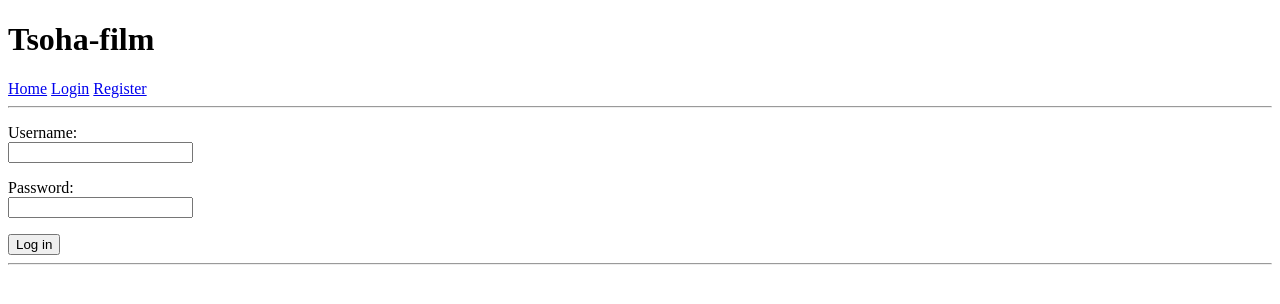
After one commit to EeroHY/tsoha-film, a Flask app: page /login in a window 1280 px wide. The commit adds this page. Shown: the top 304 px of the page. Run offline with Flask 3, Linux system fonts and the light colour scheme.

Commit message:
Added layout.html for site layout, modified the user not found-message

```diff
--- a/routes.py
+++ b/routes.py
@@ -9,25 +9,30 @@ from db import db
 def index():
     return render_template("index.html")
 
-@app.route("/login",methods=["POST"])
+@app.route("/login")
 def login():
+    return render_template("login.html")
+
+@app.route("/login_notfound")
+def login_notfound():
+    return render_template("login.html", notfound=True)
+
+@app.route("/login_user",methods=["POST"])
+def login_user():
     username = request.form["username"]
     password = request.form["password"]
     sql = text("SELECT id, password FROM users WHERE username=:username")
     result = db.session.execute(sql, {"username":username})
     user = result.fetchone()
     if not user:
-        session["notfound"] = username
-        return redirect("/")
+        return redirect("/login_notfound")
     else:
         hash_value = user.password
         if check_password_hash(hash_value, password):
-            del session["notfound"]
             session["username"] = username
             return redirect("/")
         else:
-            session["notfound"] = username
-            return redirect("/")
+            return redirect("/login_notfound")
 
 
 @app.route("/logout")
@@ -36,11 +41,11 @@ def logout():
     return redirect("/")
 
 
-@app.route("/newUser")
-def new():
-    return render_template("newUser.html")
+@app.route("/register")
+def register():
+    return render_template("register.html")
 
-@app.route("/createUser", methods=["POST"])
+@app.route("/create_user", methods=["POST"])
 def create():
     username = request.form["username"]
     password = request.form["password"]
--- /dev/null
+++ b/templates/layout.html
@@ -0,0 +1,9 @@
+<!doctype html>
+<title>Tsoha-film - {% block title %}{% endblock %}</title>
+<h1>Tsoha-film </h1>
+<a href="/">Home</a>
+<a href="/login">Login</a>
+<a href="/register">Register</a>
+<hr>
+{% block content %}{% endblock %}
+<hr>
--- /dev/null
+++ b/templates/login.html
@@ -0,0 +1,14 @@
+{% extends "layout.html" %}
+{% block title %}Login{% endblock %}
+{% block content %}
+{% if notfound %}
+<i>User not found<i><br>
+{% endif %}
+<form action="/login_user" method="POST">
+<p>Username:<br>
+<input type="text" name="username"></p>
+<p>Password:<br>
+<input type="password" name="password"></p>
+<input type="submit" value="Log in">
+</form>
+{% endblock %}
--- a/templates/newUser.html
+++ b/templates/register.html
@@ -1,7 +1,11 @@
-<form action="/createUser" method="POST">
+{% extends "layout.html" %}
+{% block title %}Register{% endblock %}
+{% block content %}
+<form action="/create_user" method="POST">
     <p>Username:<br>
     <input type="text" name="username"></p>
     <p>Password:<br>
     <input type="text" name="password"></p>
     <input type="submit" value="Create user">
 </form>
+{% endblock %}
```
Also changed, not shown: templates/index.html (+6 -10 lines).
